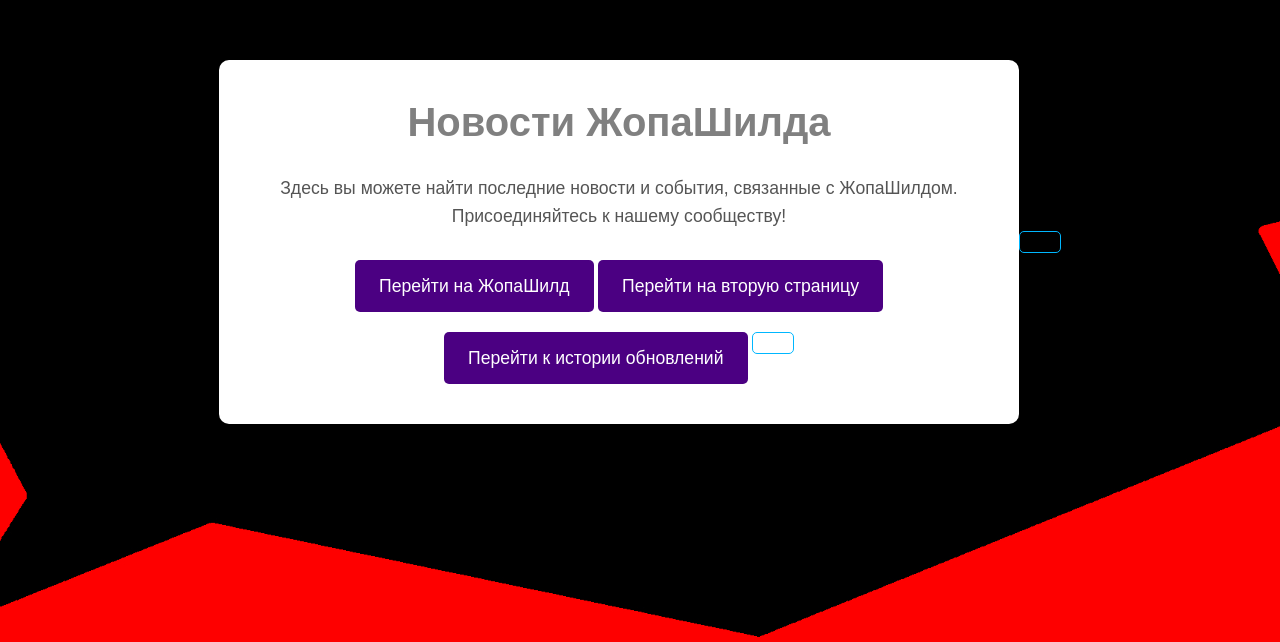
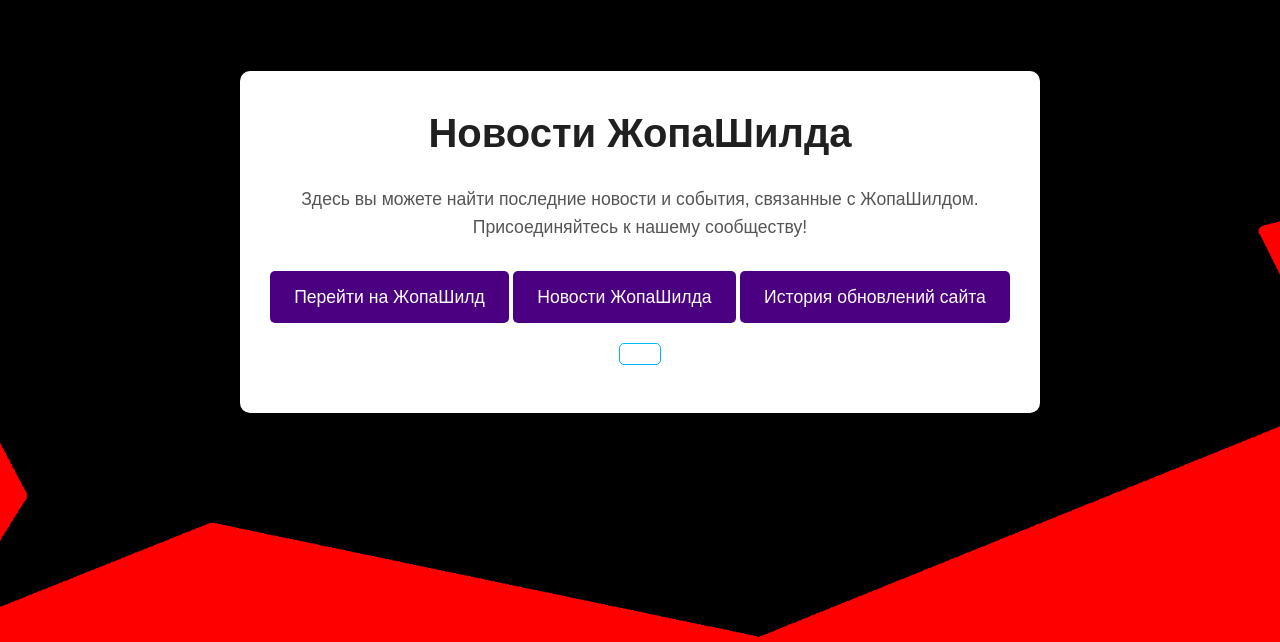
Before and after one commit to 6llGRUSHAll6/6llgrushall6.io, a plain HTML site: page index.html in a window 1280 px wide. Shown: the part 158-800 px from the top of the page. Drawn offline with Linux system fonts and the light colour scheme.

Commit message:
Add files via upload

```diff
--- a/index.html
+++ b/index.html
@@ -13,9 +13,9 @@
         <h1>Новости ЖопаШилда</h1>
         <p>Здесь вы можете найти последние новости и события, связанные с ЖопаШилдом. Присоединяйтесь к нашему сообществу!</p>
         <a href="https://discord.gg/zswjPtsaap" target="_blank">Перейти на ЖопаШилд</a>
-        <a href="page2.html">Перейти на вторую страницу</a>
-        <a href="logs.html">Перейти к истории обновлений</a>
-        <a href="sekret.html">
+        <a href="page2.html" target="_blank">Новости ЖопаШилда</a>
+        <a href="logs.html" target="_blank">История обновлений сайта</a>
+        <a href="sekret.html"></a>
     </div>
 </body>
 </html>
--- a/styles.css
+++ b/styles.css
@@ -43,7 +43,7 @@ body {
 
 h1 {
     font-size: 2.5rem;
-    color: #808080;
+    color: #202020;
     text-align: center;
     margin-bottom: 20px;
 }
```
Also changed, not shown: logs.html (+5 -1 lines), page2.html (+1 -2 lines).
